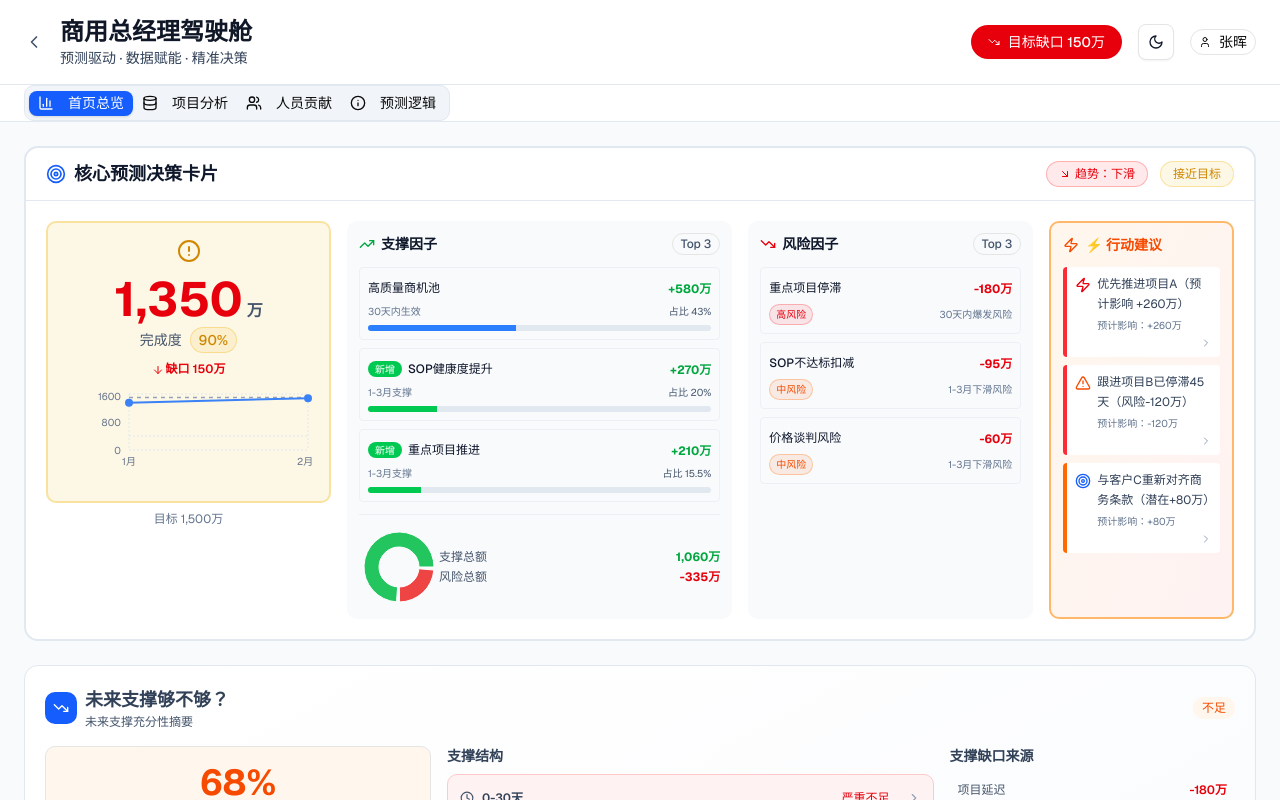
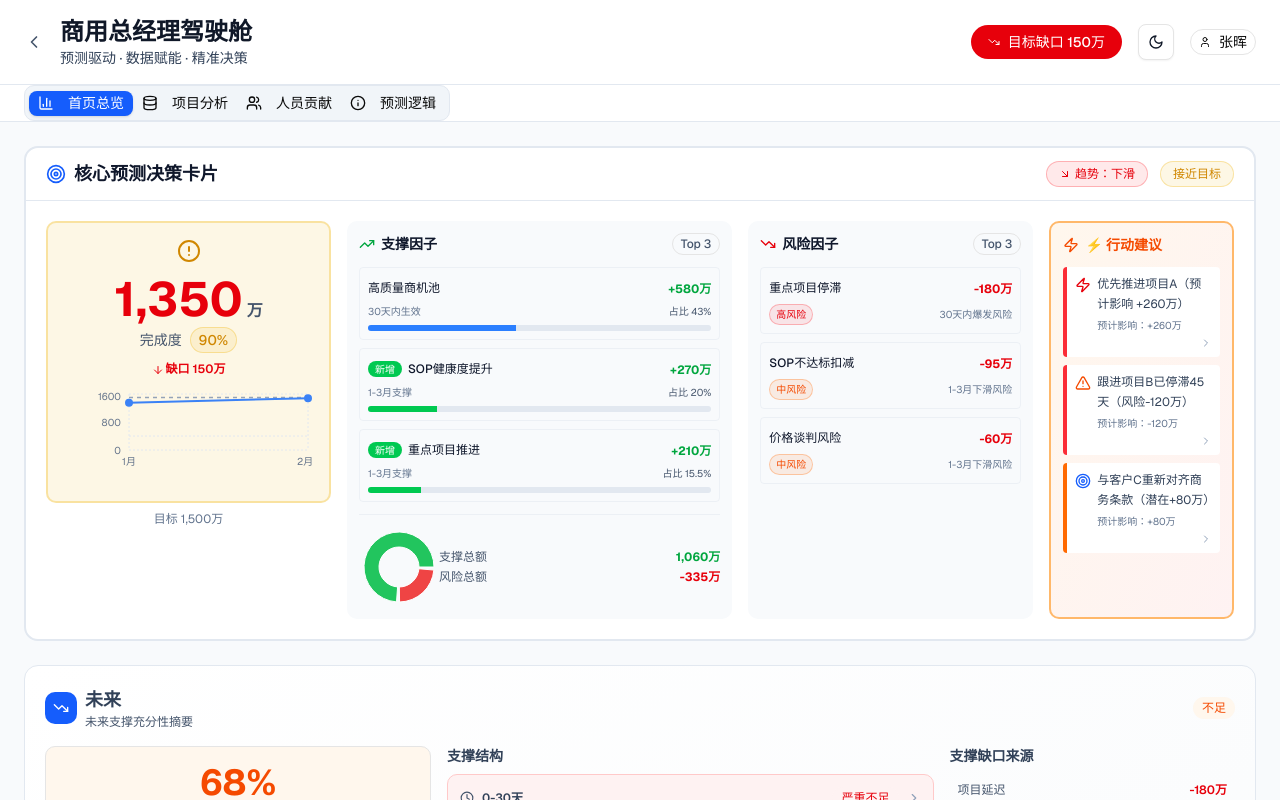
Before and after one commit to navylee1990/coze_jsc, a Next.js app: page /gm in a window 1280 px wide. Shown: the top 800 px of the page. Built offline with nearby package versions, Linux system fonts and the light colour scheme.

Commit message:
refactor(gm): 简化未来支撑摘要面板标题

```diff
--- a/src/components/FutureSupportSummaryPanel.tsx
+++ b/src/components/FutureSupportSummaryPanel.tsx
@@ -143,7 +143,7 @@ export default function FutureSupportSummaryPanel({
             <TrendingDown className="w-4 h-4 text-white" />
           </div>
           <div>
-            <h3 className="text-lg font-bold text-slate-700">未来支撑够不够？</h3>
+            <h3 className="text-lg font-bold text-slate-700">未来</h3>
             <p className="text-xs text-slate-600">未来支撑充分性摘要</p>
           </div>
         </div>
```
